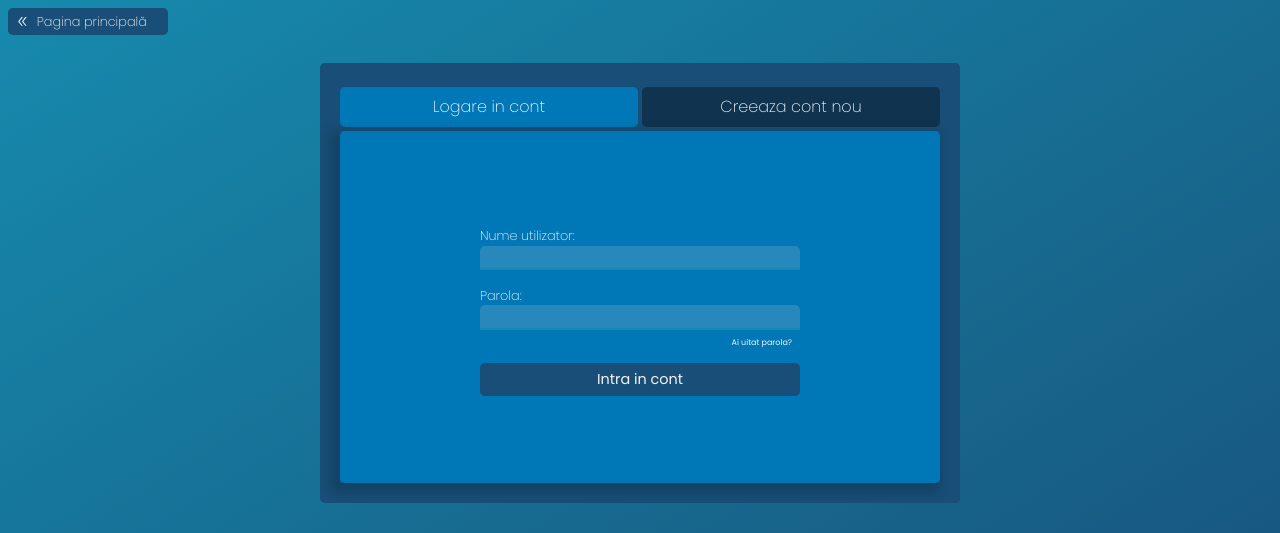
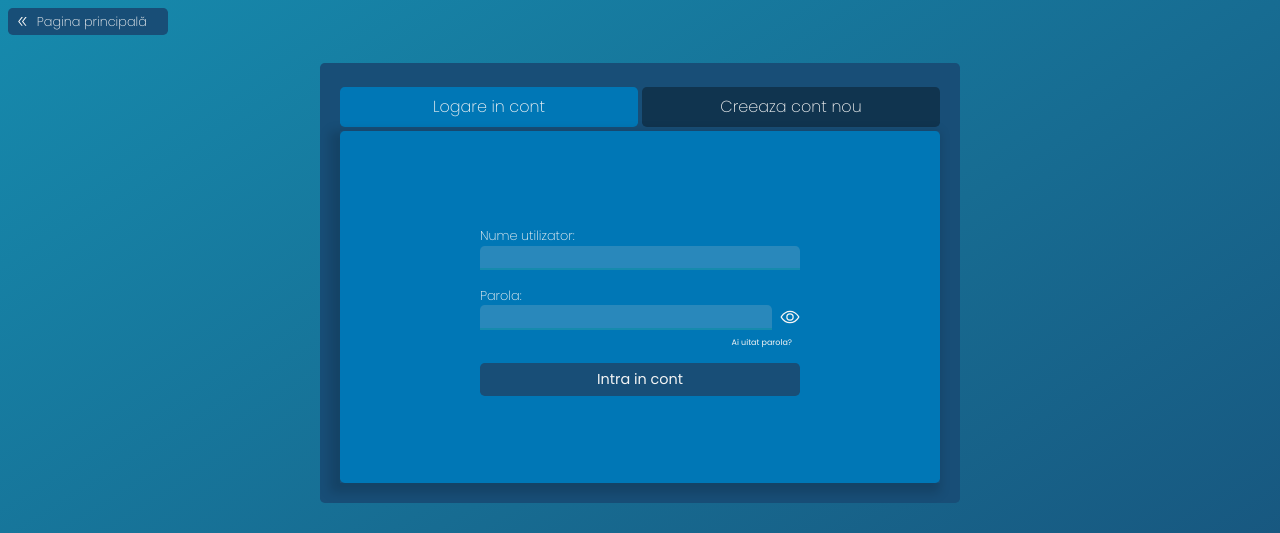
Before and after one commit to MocanuAlinD/searchNearBy, a Next.js app: page /login in a window 1280 px wide. Shown: the top 533 px of the page. Built offline with nearby package versions, Linux system fonts and the light colour scheme.

Commit message:
Register page some design

```diff
--- a/components/singleTags/elemetsCustom.js
+++ b/components/singleTags/elemetsCustom.js
@@ -106,7 +106,7 @@ export const InputCustom = styled.input`
   transition: var(--transition);
   width: ${({ w }) => w && w};
   ::placeholder {
-    color: var(--color-placeholder);
+    /* color: var(--color-placeholder); */
     transition: var(--transition);
   }
   :focus {
--- a/pages/login.js
+++ b/pages/login.js
@@ -1,4 +1,4 @@
-import React from "react";
+import React, { useState } from "react";
 import {
   Container,
   Wrapper,
@@ -7,8 +7,22 @@ import {
 } from "../components/singleTags/elemetsCustom";
 import BackButton from "../components/BackButton";
 import styles from "../styles/login.module.scss";
+import { IoEyeOffOutline, IoEyeOutline } from "react-icons/io5";
 
 const Login = () => {
+  const initialValues = {
+    numeLogare: "",
+    parolaLogare: "",
+    numeInregistrare: "",
+    numeUtilizator: "",
+    parolaOne: "",
+    parolaTwo: "",
+    lungimeParola: 0,
+    showHidePassword: true,
+  };
+
+  const [state, setState] = useState(initialValues);
+
   const changeLeft = () => {
     const el = document.getElementById("bottomContainer");
     el.style.transform = "rotateY(0deg)";
@@ -25,6 +39,14 @@ const Login = () => {
     el1.style.backgroundColor = "var(--color-darkish";
     const el2 = document.getElementById("buttonRight");
     el2.style.backgroundColor = "var(--color-blue-darkish";
+  };
+
+  const submitLogare = (e) => {
+    e.preventDefault();
+  };
+
+  const submitInregistrare = (e) => {
+    e.preventDefault();
   };
 
   return (
@@ -50,16 +72,53 @@ const Login = () => {
           </Wrapper>
           <div className={styles.torotate}>
             <Wrapper className={styles.bottomContainer} id="bottomContainer">
-              <div className={styles.cardLeft}>
+              <form className={styles.cardLeft} onSubmit={submitLogare}>
                 <Wrapper className={styles.wrapper}>
                   <LabelCustom htmlFor="utilizator">
                     Nume utilizator:
                   </LabelCustom>
-                  <InputCustom id="utilizator" />
+                  <InputCustom
+                    id="utilizator"
+                    onChange={(e) =>
+                      setState({ ...state, numeLogare: e.target.value })
+                    }
+                  />
                 </Wrapper>
                 <Wrapper className={styles.wrapper}>
                   <LabelCustom htmlFor="password">Parola:</LabelCustom>
-                  <InputCustom id="password" />
+                  <div className="d-flex justify-content-center align-items-center">
+                    <InputCustom
+                      id="password"
+                      type="password"
+                      onChange={(e) =>
+                        setState({ ...state, parolaLogare: e.target.value })
+                      }
+                    />
+                    {state.showHidePassword ? (
+                      <IoEyeOutline
+                        className={styles.showHidePassword}
+                        onClick={() => (
+                          setState({
+                            ...state,
+                            showHidePassword: !state.showHidePassword,
+                          }),
+                          (document.getElementById("password").type = "text")
+                        )}
+                      />
+                    ) : (
+                      <IoEyeOffOutline
+                        className={styles.showHidePassword}
+                        onClick={() => (
+                          setState({
+                            ...state,
+                            showHidePassword: !state.showHidePassword,
+                          }),
+                          (document.getElementById("password").type =
+                            "password")
+                        )}
+                      />
+                    )}
+                  </div>
                 </Wrapper>
                 <Wrapper className={styles.wrapper}>
                   <h5>Ai uitat parola?</h5>
@@ -67,8 +126,79 @@ const Login = () => {
                 <Wrapper className={styles.wrapper}>
                   <button className={styles.buttonLogare}>Intra in cont</button>
                 </Wrapper>
-              </div>
-              <div className={styles.cardRight}>Create cont nou</div>
+              </form>
+
+              <form className={styles.cardRight} onSubmit={submitInregistrare}>
+                <Wrapper className={styles.wrapper}>
+                  <LabelCustom htmlFor="nume">Nume prenume:</LabelCustom>
+                  <InputCustom
+                    id="nume"
+                    required
+                    value={state.numeInregistrare}
+                    placeholder="nume prenume"
+                    onChange={(e) =>
+                      setState({ ...state, numeInregistrare: e.target.value })
+                    }
+                  />
+                </Wrapper>
+                <Wrapper className={styles.wrapper}>
+                  <LabelCustom htmlFor="numeUtilizator">
+                    Nume utilizator:
+                  </LabelCustom>
+                  <InputCustom
+                    id="numeUtilizator"
+                    required
+                    value={state.numeUtilizator}
+                    placeholder="nume utilizator"
+                    onChange={(e) =>
+                      setState({ ...state, numeUtilizator: e.target.value })
+                    }
+                  />
+                </Wrapper>
+                <Wrapper className={styles.wrapper}>
+                  <LabelCustom htmlFor="parolaOne">Parola:</LabelCustom>
+                  <InputCustom
+                    id="parolaOne"
+                    pattern="[0-9a-zA-Z!@#$%^&*,.]+"
+                    value={state.parolaOne}
+                    placeholder="6 caractere minim"
+                    required
+                    minLength={6}
+                    autoComplete="off"
+                    onChange={(e) =>
+                      setState({ ...state, parolaOne: e.target.value })
+                    }
+                  />
+                  <span>Parola invalida</span>
+                </Wrapper>
+                <Wrapper className={styles.wrapper}>
+                  <LabelCustom htmlFor="parolaTwo">
+                    Reintrodu parola:
+                  </LabelCustom>
+                  <InputCustom
+                    id="parolaTwo"
+                    placeholder="reintrodu parola"
+                    required
+                    pattern={state.parolaOne}
+                    value={state.parolaTwo}
+                    autoComplete="off"
+                    onChange={(e) =>
+                      setState({ ...state, parolaTwo: e.target.value })
+                    }
+                  />
+                  <span>Parolele nu corespund</span>
+                </Wrapper>
+
+                <Wrapper className={styles.wrapper + "  " + styles.endButtons}>
+                  <button
+                    className={styles.buttonLogare}
+                    onClick={() => setState(initialValues)}
+                  >
+                    Reset
+                  </button>
+                  <button className={styles.buttonLogare}>Creeaza cont</button>
+                </Wrapper>
+              </form>
             </Wrapper>
           </div>
         </Wrapper>
--- a/styles/login.module.scss
+++ b/styles/login.module.scss
@@ -80,18 +80,39 @@
                         background-color: var(--color-blue-dark);
                         border-radius: var(--border-radius);
                         padding: .35rem 0;
+                        width: 100%;
                     }
-                    h5{
-                        // border: 1px solid red;
+
+                    h5 {
                         text-align: end;
                         font-size: .5rem;
                         margin-right: .5rem;
                     }
+
+                    &.endButtons {
+                        margin-top: 1.5rem;
+                        padding: 0;
+                        display: flex;
+                        justify-content: space-between;
+                        align-items: center;
+                        flex-direction: row;
+                        gap: 1rem;
+                    }
+                    .showHidePassword{
+                        font-size: 1.25rem;
+                        margin: 0;
+                        padding: 0;
+                        margin-left: .5rem;
+                        cursor: pointer;
+                    }
+
+
                 }
             }
 
             .cardRight {
                 transform: rotateY(180deg);
+
             }
         }
     }
```
Also changed, not shown: pages/404.js (added, +7 -0 lines).
